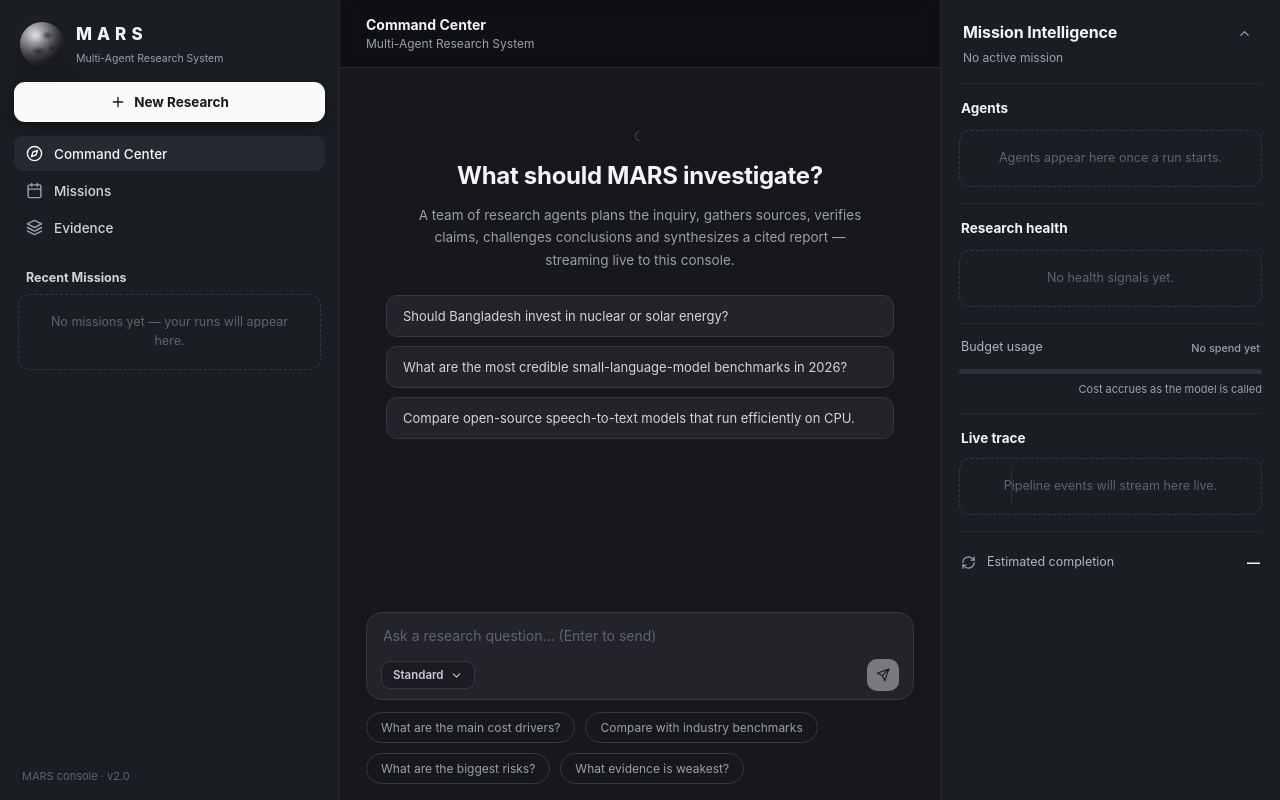
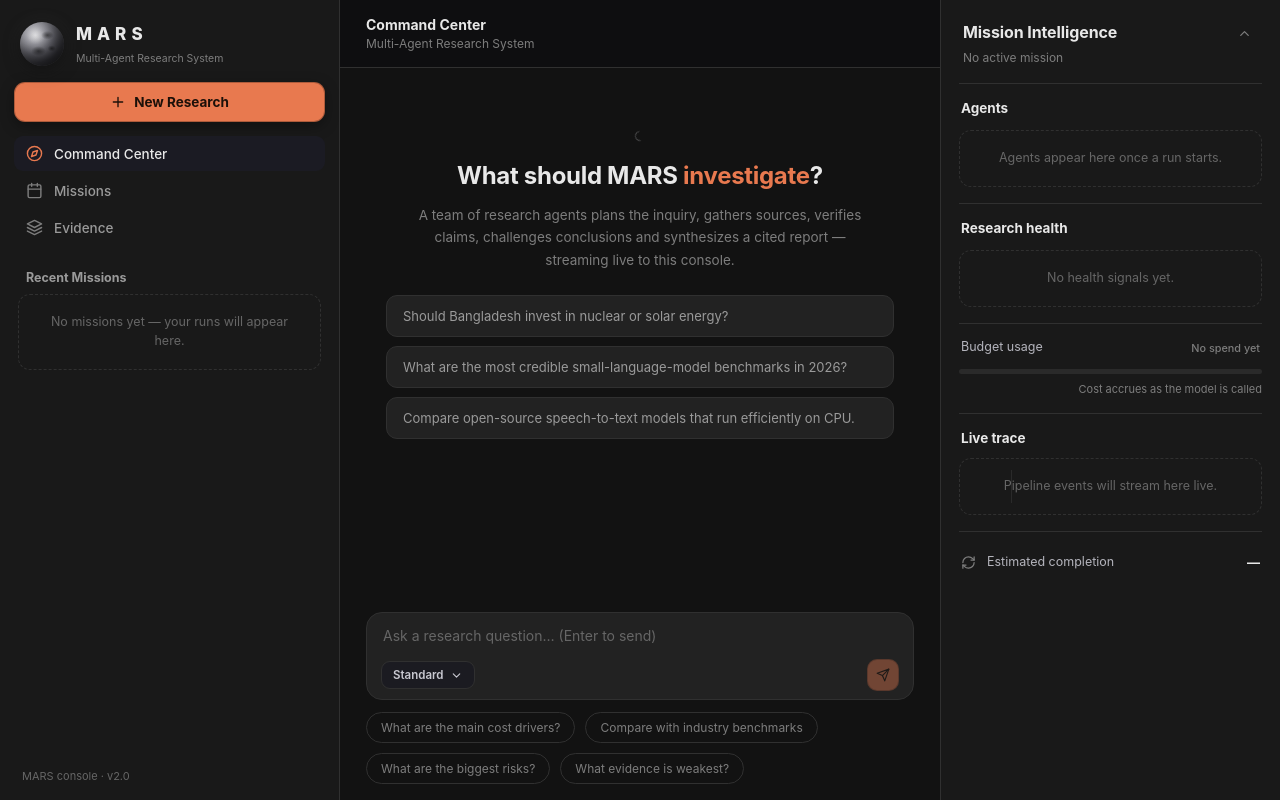
Before and after one commit to AdnanZamanNiloy/mars-ai, a React (Vite) app in the folder frontend/: page / in a window 1280 px wide. Built offline with nearby package versions, Linux system fonts and the light colour scheme.

Commit message:
Apply specified theme tokens (121212 surfaces, E8E8E8 text, E8794F accent) with accent action buttons

```diff
--- a/frontend/src/components.css
+++ b/frontend/src/components.css
@@ -253,9 +253,9 @@
   width: 32px; height: 32px; flex: none;
   display: inline-flex; align-items: center; justify-content: center;
   border-radius: 10px;
-  border: 1px solid rgba(255, 255, 255, 0.12);
-  background: #fafafa;
-  color: #09090b; cursor: pointer;
+  border: 1px solid rgba(0, 0, 0, 0.25);
+  background: #E8794F;
+  color: #1c1009; cursor: pointer;
   box-shadow: 0 4px 14px rgba(0, 0, 0, 0.35);
   transition: filter 0.15s, transform 0.1s, opacity 0.15s;
 }
--- a/frontend/src/components/EvidenceView.jsx
+++ b/frontend/src/components/EvidenceView.jsx
@@ -53,7 +53,7 @@
                 key={k}
                 type="button"
                 className="chip"
-                style={filter === k ? { borderColor: "#4a4f58", color: "#fff", background: "rgba(255,255,255,.05)" } : undefined}
+                style={filter === k ? { borderColor: "#52525b", color: "#fff", background: "rgba(255,255,255,.05)" } : undefined}
                 onClick={() => setFilter(k)}
               >
                 {label}
--- a/frontend/src/layout.css
+++ b/frontend/src/layout.css
@@ -34,9 +34,9 @@
   margin-top: 16px;
   padding: 11px 0;
   border-radius: 11px;
-  border: 1px solid rgba(255, 255, 255, 0.12);
-  background: #fafafa;
-  color: #16181c;
+  border: 1px solid rgba(0, 0, 0, 0.25);
+  background: #E8794F;
+  color: #1c1009;
   font-size: 13.5px;
   font-weight: 650;
   cursor: pointer;
@@ -61,8 +61,8 @@
   text-align: left;
   transition: background 0.13s, color 0.13s;
 }
-.side-nav button:hover { background: #1e2127; color: var(--t1); }
-.side-nav button.active { background: #26292f; color: var(--t1); }
+.side-nav button:hover { background: #16161d; color: var(--t1); }
+.side-nav button.active { background: #1b1b23; color: var(--t1); }
 .side-nav button.active svg { color: var(--mars-soft); }
 .side-nav svg { color: var(--t3); flex: none; }
 .side-nav .count {
@@ -99,8 +99,8 @@
   text-align: left;
   transition: background 0.13s;
 }
-.mission-row:hover { background: #1e2127; }
-.mission-row.active { background: #26292f; }
+.mission-row:hover { background: #16161d; }
+.mission-row.active { background: #1b1b23; }
 .mission-row .dot { margin-top: 5px; }
 .mission-row .body { flex: 1; min-width: 0; }
 .mission-row .name {
@@ -181,7 +181,7 @@
   color: var(--t3);
   cursor: pointer;
 }
-.icon-btn:hover { background: #26292f; color: #fff; }
+.icon-btn:hover { background: #1c1c24; color: #fff; }
 
 .intel-expand {
   position: absolute;
--- a/frontend/src/theme.css
+++ b/frontend/src/theme.css
@@ -2,29 +2,28 @@
  * Dark premium research console. System font stack: no webfont dependency. */
 
 :root {
-  --bg: #16181c;
-  --bg-soft: #1a1d22;
-  --side: #1a1d22;
-  --panel: #1e2127;
-  --card: #22242a;
-  --card-2: #2a2d34;
-  --line: #34373f;
-  --line-soft: #26292f;
-  --track: #2e3138;
+  --bg: #121212;
+  --bg-soft: #191919;
+  --side: #191919;
+  --panel: #222222;
+  --card: #222222;
+  --card-2: #222222;
+  --line: #303030;
+  --line-soft: #303030;
+  --track: #2a2a2a;
 
-  --t1: #f4f5f6;
-  --t2: #d3d5d9;
-  --t3: #9ba0a8;
-  --t4: #5f646d;
+  --t1: #E8E8E8;
+  --t2: #9A9A9A;
+  --t3: #7d7d7d;
+  --t4: #666666;
 
-  /* Neutral monochrome: former accent vars now resolve to grays so every
-   * usage follows without per-site edits. Status meaning is carried by
-   * fill vs outline, never by hue — except failure states, which keep one
-   * muted brick red so errors stay recognizable. */
-  --mars: #d4d4d8;
-  --mars-soft: #f4f4f5;
-  --mars-deep: #71717a;
-  --mars-glow: rgba(255, 255, 255, 0.1);
+  /* Warm accent on neutral surfaces. Status meaning stays in fill vs
+   * outline, never hue — except failure states, which keep one muted
+   * brick red so errors stay recognizable. */
+  --mars: #E8794F;
+  --mars-soft: #E8794F;
+  --mars-deep: #b85c38;
+  --mars-glow: rgba(232, 121, 79, 0.22);
   --mint: #d4d4d8;
   --amber: #a1a1aa;
   --red: #cd6f63;
@@ -88,7 +87,7 @@
   cursor: pointer;
   transition: background 0.15s, color 0.15s, border-color 0.15s, transform 0.1s;
 }
-.btn:hover:not(:disabled) { background: #2e3138; color: var(--t1); border-color: #4a4f58; }
+.btn:hover:not(:disabled) { background: #24242e; color: var(--t1); border-color: #34343f; }
 .btn:active:not(:disabled) { transform: translateY(1px); }
 .btn:disabled { opacity: 0.45; cursor: not-allowed; }
 
@@ -99,9 +98,9 @@
   min-height: 36px;
   padding: 0 18px;
   border-radius: 10px;
-  border: 1px solid rgba(255, 255, 255, 0.12);
-  background: #fafafa;
-  color: #16181c;
+  border: 1px solid rgba(0, 0, 0, 0.25);
+  background: #E8794F;
+  color: #1c1009;
   font-size: 13px;
   font-weight: 650;
   cursor: pointer;
@@ -143,7 +142,7 @@
   transition: border-color 0.15s, color 0.15s, background 0.15s;
   white-space: nowrap;
 }
-.chip:hover:not(:disabled) { border-color: #4a4f58; color: #fff; background: rgba(255, 255, 255, 0.04); }
+.chip:hover:not(:disabled) { border-color: #52525b; color: #fff; background: rgba(255, 255, 255, 0.04); }
 .chip:disabled { opacity: 0.4; cursor: not-allowed; }
 
 .tag {
@@ -159,13 +158,13 @@
   font-weight: 600;
   white-space: nowrap;
 }
-.tag.tone-good { background: #f4f5f6; border-color: #f4f5f6; color: #16181c; }
-.tag.tone-bad { border-color: #4a4f58; background: transparent; color: var(--t3); }
+.tag.tone-good { background: #e4e4e7; border-color: #e4e4e7; color: #09090b; }
+.tag.tone-bad { border-color: #52525b; background: transparent; color: var(--t3); }
 .tag.tone-muted { border-color: var(--line); background: rgba(255, 255, 255, 0.03); color: var(--t3); }
-.tag.tone-blue { border-color: #4a4f58; background: rgba(255, 255, 255, 0.05); color: var(--t1); }
+.tag.tone-blue { border-color: #52525b; background: rgba(255, 255, 255, 0.05); color: var(--t1); }
 
 .dot { width: 7px; height: 7px; border-radius: 50%; flex: none; }
-.dot.live { background: #fafafa; box-shadow: 0 0 10px rgba(255, 255, 255, 0.5); animation: pulse 1.6s ease-in-out infinite; }
+.dot.live { background: var(--mars); box-shadow: 0 0 10px var(--mars-glow); animation: pulse 1.6s ease-in-out infinite; }
 .dot.done { background: var(--mint); }
 .dot.idle { background: #55555f; }
 .dot.warn { background: var(--amber); }
```
